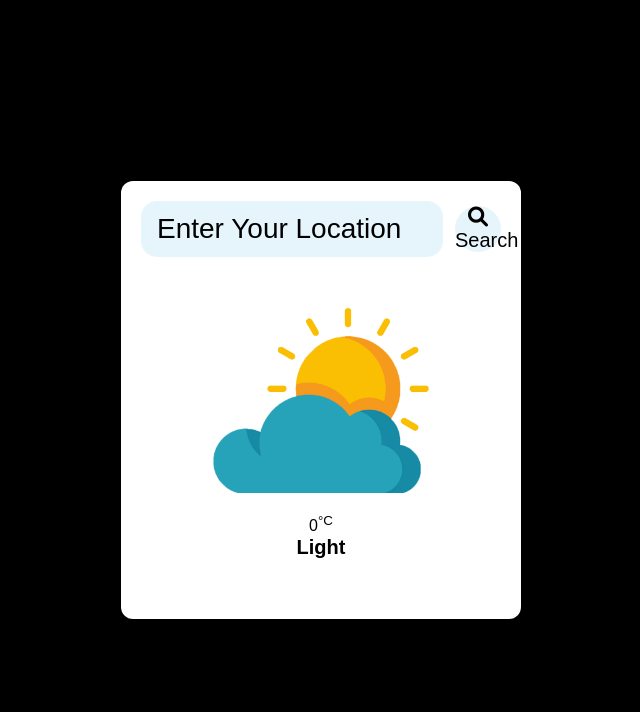
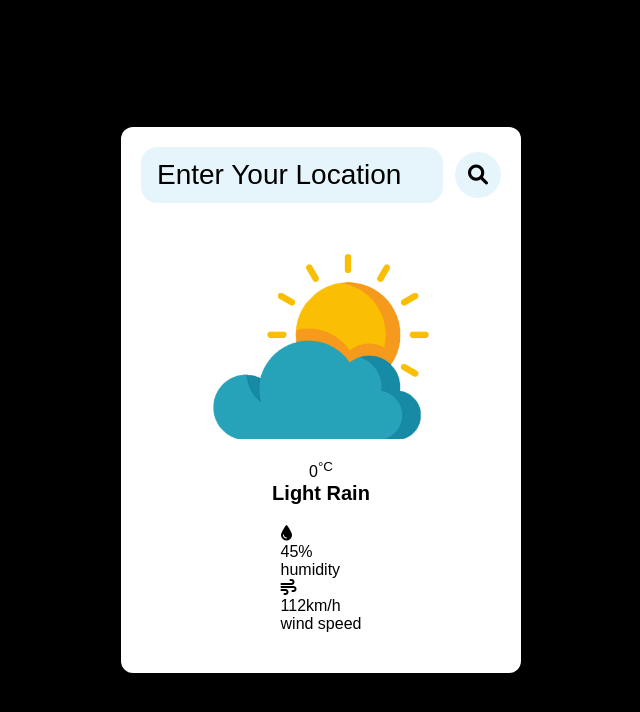
Before and after one commit to vivek6225/Weather-App, a plain HTML site: page index.html in a window 1280 px wide. Shown: the whole page, without its empty margins (319-959 px from the left). Drawn offline with Linux system fonts and the light colour scheme.

Commit message:
weather app

```diff
--- a/index.html
+++ b/index.html
@@ -12,10 +12,10 @@
             <div class="search-box">
                 <input type="text" placeholder="enter your location" class="input-box">
 
-
-                <link rel="stylesheet" href="https://cdnjs.cloudflare.com/ajax/libs/font-awesome/6.0.0-beta3/css/all.min.css">
+<!--
+                 <link rel="stylesheet" href="https://cdnjs.cloudflare.com/ajax/libs/font-awesome/6.0.0-beta3/css/all.min.css">  -->
     <button>
-        <i class="fas fa-search"></i> Search
+        <i class="fas fa-magnifying-glass"></i>
     </button>
 
     </div>
@@ -24,13 +24,32 @@
     <img src="/assets/cloud.png" alt="weather image" class="weather-img">
     <div class="weather-box">
         <p claas="temperature">0<sup>°C</sup></p>
-        <p class="description">light</p>
+        <p class="description">light rain</p>
+    </div>
+    <div class="weather-details">
+        <div class="humidity">
+             <i class="fa-sharp fa-solid fa-droplet"></i>
+            <div class="text">
+                <span id="humidity">45%</span>
+                <p>humidity</p>
 
+            </div>
+        </div>
+        <div class="wind">
+            <!-- <link rel="stylesheet" href="https://cdnjs.cloudflare.com/ajax/libs/font-awesome/6.0.0-beta3/css/all.min.css"> -->
+            <i class="fas fa-wind"></i>
+             <div class="text">
+                <span id="wind speed">112km/h</span>
+                <p>wind speed</p>
+
+
+             </div>
+        </div>
     </div>
 
   </div>
 
-
+  <link rel="stylesheet" href="https://cdnjs.cloudflare.com/ajax/libs/font-awesome/6.0.0-beta3/css/all.min.css">
 
 </body>
 </html>
```
